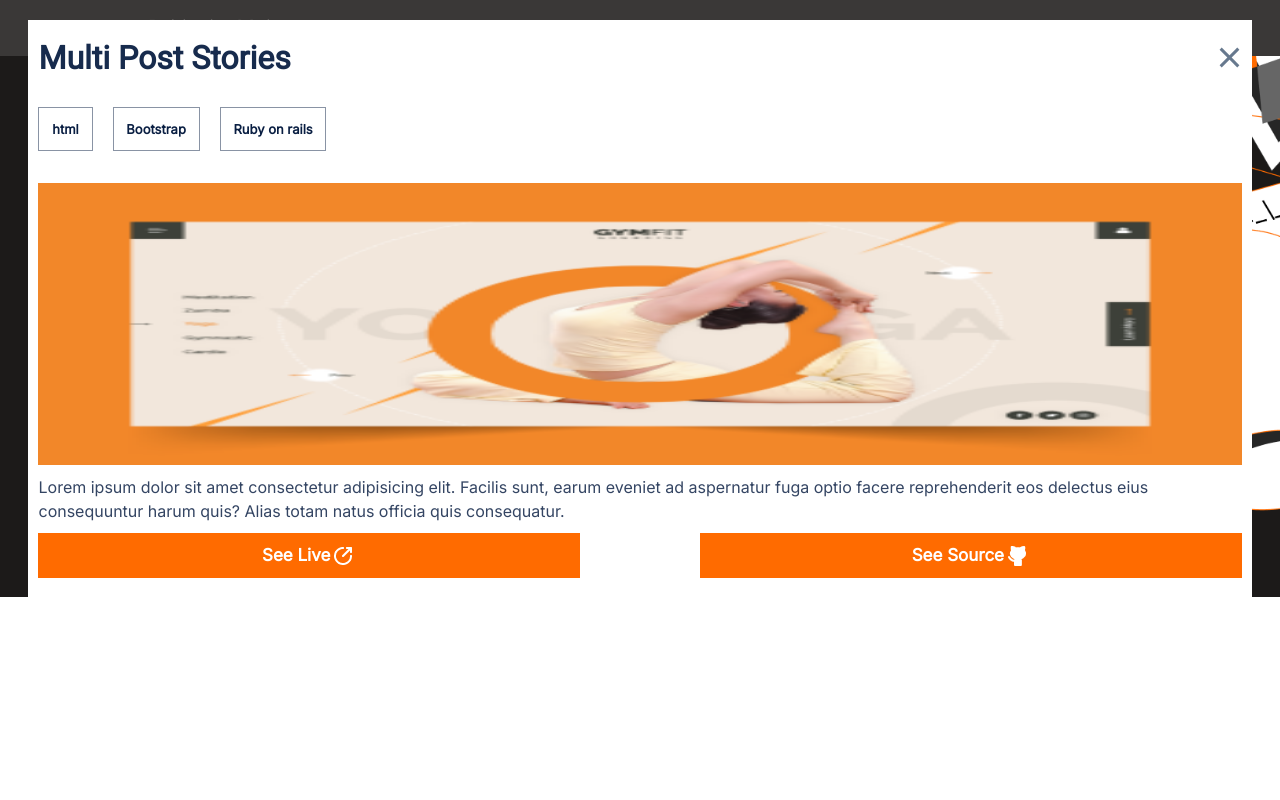
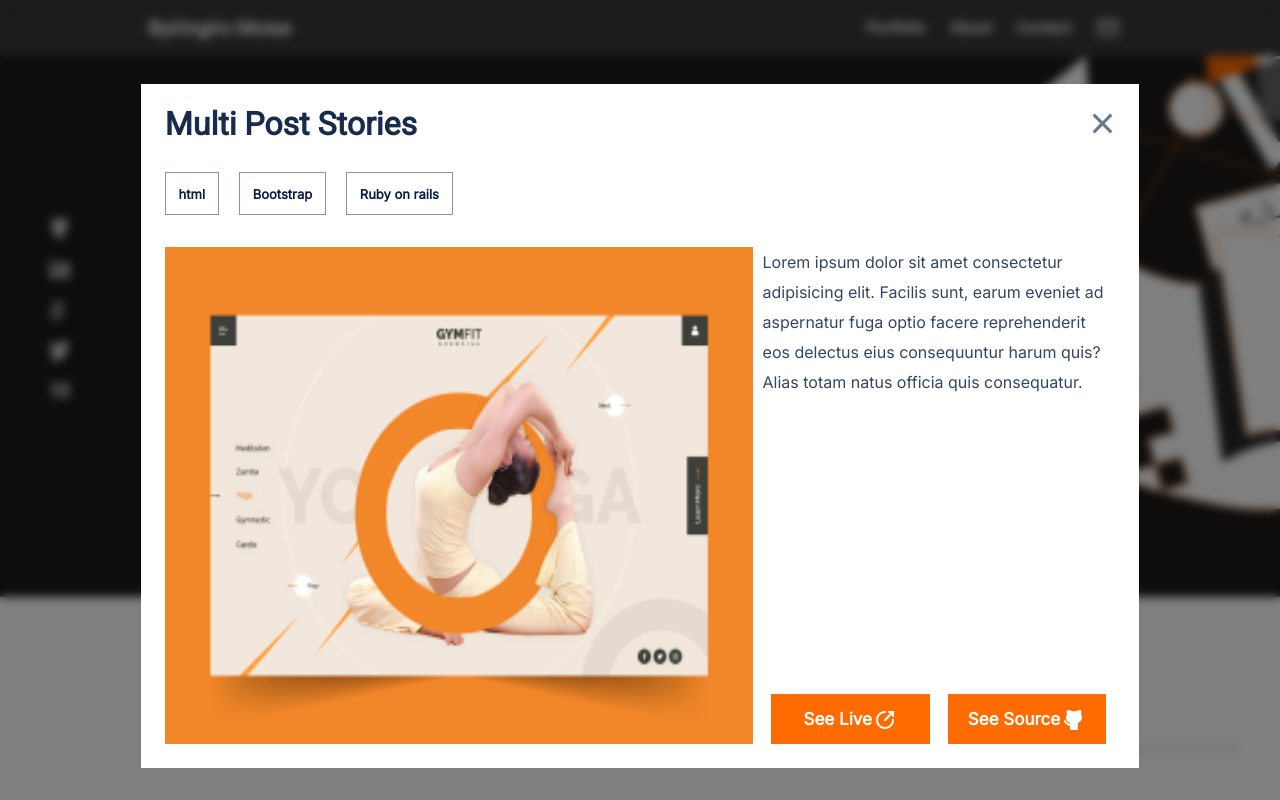
Before and after one commit to Moise-code/Portfolio-website, a website: page index.html in a window 1280 px wide. Shown: the top 800 px of the page. Drawn offline with nearby package versions, Linux system fonts and the light colour scheme; a web font is replaced by a local one.

Commit message:
Add styles for the desktop pop up window

```diff
--- a/Styles/styles.css
+++ b/Styles/styles.css
@@ -658,6 +658,8 @@ footer form button:hover {
   /* margin:60px 20px ; */
   /* background-color: white; */
   opacity: 1;
+  background-color: rgba(0, 0, 0, 0.5);
+  backdrop-filter: blur(5px);
  }
 .popup-body{
   display: flex;
@@ -741,7 +743,7 @@ footer form button:hover {
   display: flex;
   flex-direction: column;
   gap: 10px;
-  height:40%;
+  height:50%;
 }
 .popup-content-pararaph p{
   font-family: 'Inter',sans-serif;
@@ -1177,6 +1179,161 @@ padding: 8px;
   .contact-form form button {
     align-self: flex-start;
   }
+
+  .popup{
+    display: flex;
+    position: fixed;
+    top: 0%;
+    height: 100vh;
+    width: 100vw;
+    z-index: 101;
+    overflow: hidden;
+    padding: 20px 16px;
+    justify-content: center;
+    align-content: center;
+    /* margin:60px 20px ; */
+    /* background-color: white; */
+    opacity: 1;
+   }
+  .popup-body{
+    display: flex;
+    flex-direction: column;
+    gap:32px;
+    background-color: white;
+    padding: 24px 24px;
+    height: 90%;
+    width: 80%;
+    margin-top:4rem
+  }
+  .pop-title{
+    display: flex;
+    justify-content: space-between;
+    align-items: center;
+    height:5%;
+  }
+  .pop-title h2{
+    font-family: 'Roboto';
+    font-style: normal;
+    font-weight: 700;
+    font-size: 32px;
+    line-height: 44px;
+    color: #172B4D;;
+  }
+  .popup-hamburger{
+    z-index: 130;
+
+  }
+  .bar1 {
+    display: block;
+    width: 25px;
+    height: 3px;
+    margin: 5px auto;
+    background-color: #67798E;
+    cursor: pointer;
+    transition: all 0.3s ease-in-out;
+  }
+  .texhnologies{
+    height: 10%;
+  }
+  .technologies ul{
+    display: flex;
+    flex-direction: row;
+    list-style: none;
+
+    /* padding: 1rem; */
+    justify-content: flex-start;
+    column-gap: 10px;
+
+  }
+  .technologies ul li{
+    border: 1px solid #8993a4;
+    color: #091e42;
+    padding: 0.8rem;
+    font-family: 'Inter', sans-serif;
+    font-size: 13px;
+    transition: 300ms ease-in-out;
+    float: left;
+    margin-right: 10px;
+    font-weight: bold;
+  }
+  .popup-content{
+    display: flex;
+    flex-direction: row;
+    gap: 10px;
+    height: 80%;
+    width: 100%;
+  }
+  .popup-content-img{
+    height: 100%;
+    width: 100%;
+    display: block;
+    justify-items: center;
+    align-items: center;
+  }
+  .popup-content-img img{
+    height: 100%;
+    width: 100%;
+  }
+  .popup-content-pararaph{
+    display: flex;
+    flex-direction: column;
+    gap: 10px;
+    height:100%;
+    width: 60%;
+    justify-content: space-between;
+  }
+  .popup-content-pararaph p{
+    font-family: 'Inter',sans-serif;
+    font-style: normal;
+    font-weight: 400;
+    font-size: 16px;
+    line-height: 30px;
+    text-align: left;
+    color: #344563;
+  }
+  .popup-content-buttona{
+  display: flex;
+  flex-direction: row;
+  justify-content: space-around;
+  /* height:10% */
+  }
+  .popup-content-buttona button{
+  background-color: #FF6B00;
+  border: none;
+  font-family: 'Inter';
+  font-style: normal;
+  font-weight: 700;
+  font-size: 17px;
+  line-height: 24px;
+  letter-spacing: .3;
+  width:45%;
+  height:100%;
+  display: flex;
+  align-items: center;
+  justify-content:center;
+  text-align: center;
+  color: #FFFFFF;
+  padding: 8px;
+
+
+  }
+  .popup-content-buttona button span{
+    margin: 8px 4px 0px 4px;
+
+  }
+
+  .popup-hamburger .bar1:nth-child(2) {
+    opacity: 0;
+  }
+
+  .popup-hamburger .bar1:nth-child(1) {
+    transform: translateY(8px) rotate(45deg);
+  }
+
+  .popup-hamburger .bar1:nth-child(3) {
+    transform: translateY(-8px) rotate(-45deg);
+  }
+
 }
 
 /* these are the media querries for the device with size less than 768 px of width. */
```
